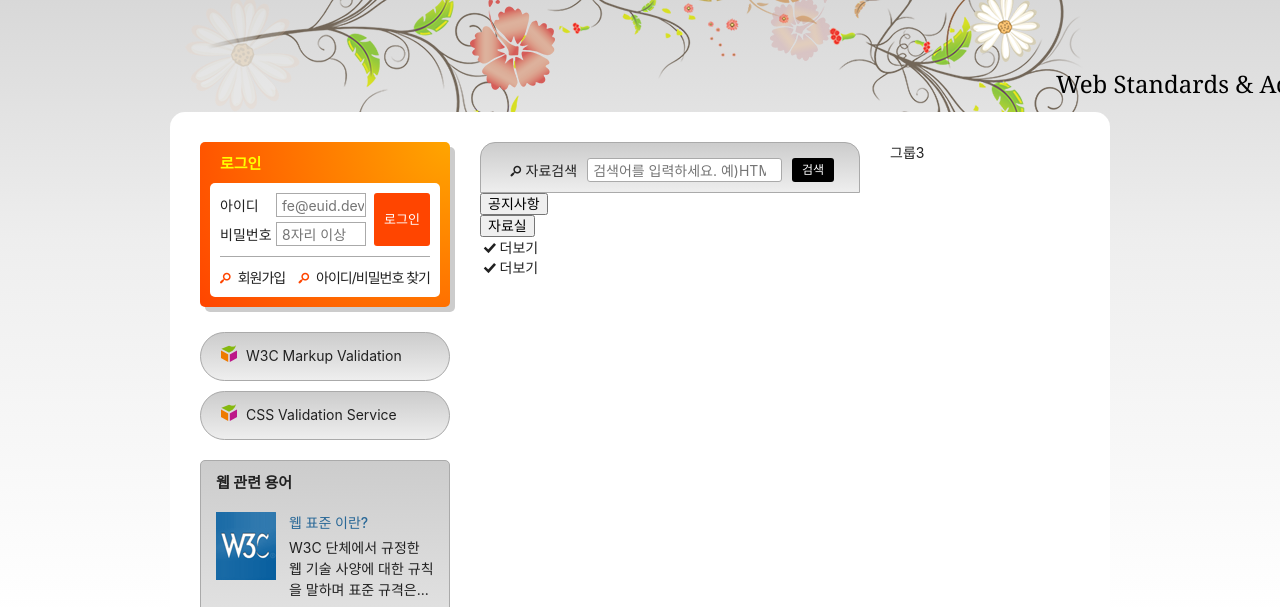
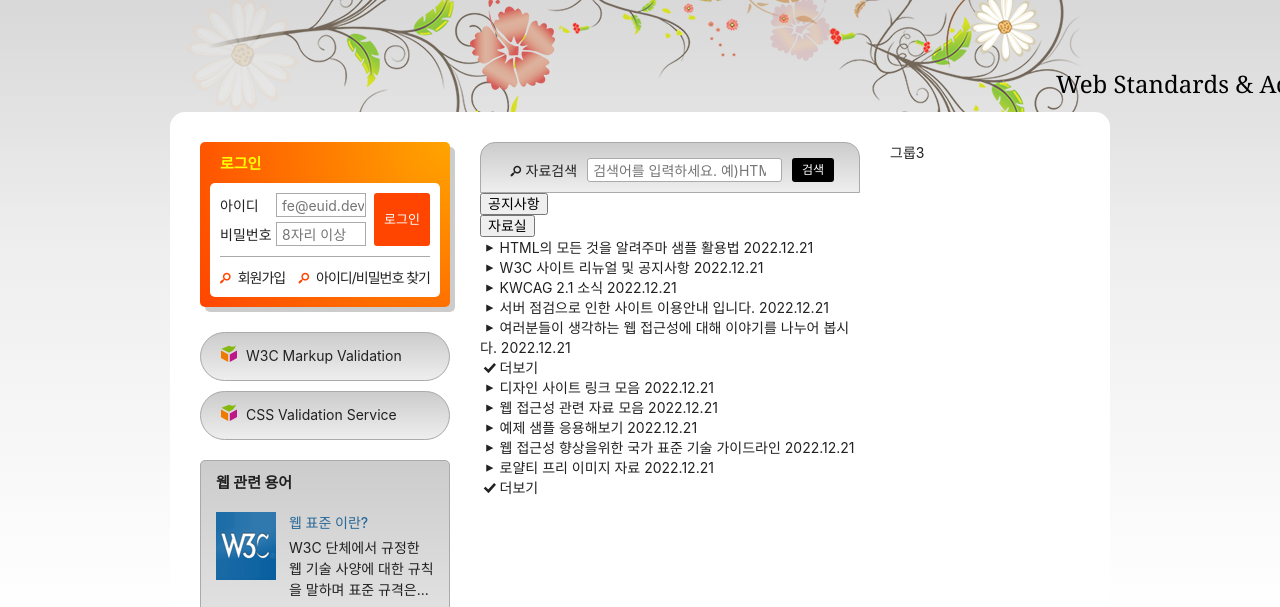
Before and after one commit to hayeonn2/HTML5, a website: page index.html in a window 1280 px wide. Shown: the part 135-742 px from the top of the page. Drawn offline with Linux system fonts and the light colour scheme; a web font is replaced by a local one.

Commit message:
공지사항 및 자료실 마크업

```diff
--- a/index.html
+++ b/index.html
@@ -308,26 +308,105 @@
         <div class="board">
           <ul class="tab-list" role="tablist">
             <li role="none">
-              <button type="button" class="tab" role="tab">공지사항</button>
+              <button
+                type="button"
+                class="tab"
+                role="tab"
+                aria-selected="true"
+                aria-controls="notice"
+                id="noticeButton"
+              >
+                공지사항
+              </button>
             </li>
 
             <li role="none">
-              <button type="button" class="tab" role="tab">자료실</button>
+              <button
+                type="button"
+                class="tab"
+                role="tab"
+                aria-selected="false"
+                aria-controls="archive"
+                id="archiveButton"
+              >
+                자료실
+              </button>
             </li>
           </ul>
 
-          <div class="notice tab-panel" role="tabpanel">
-            <h2 class="a11y-hidden">공지사항</h2>
+          <div
+            class="notice tab-panel"
+            role="tabpanel"
+            id="notice"
+            aria-labelledby="noticeButton"
+          >
+            <h2 class="a11y-hidden"></h2>
 
-            <ul class="board-list"></ul>
+            <ul class="board-list">
+              <li>
+                <a class="icon-stop" href="/"
+                  >HTML의 모든 것을 알려주마 샘플 활용법</a
+                >
+                <time datetime="2022-12-12T13:53:45">2022.12.21</time>
+              </li>
+              <li>
+                <a class="icon-stop" href="/">W3C 사이트 리뉴얼 및 공지사항</a>
+                <time datetime="2022-12-12T13:53:45">2022.12.21</time>
+              </li>
+              <li>
+                <a class="icon-stop" href="/">KWCAG 2.1 소식</a>
+                <time datetime="2022-12-12T13:53:45">2022.12.21</time>
+              </li>
+              <li>
+                <a class="icon-stop" href="/"
+                  >서버 점검으로 인한 사이트 이용안내 입니다.</a
+                >
+                <time datetime="2022-12-12T13:53:45">2022.12.21</time>
+              </li>
+              <li>
+                <a class="icon-stop" href="/"
+                  >여러분들이 생각하는 웹 접근성에 대해 이야기를 나누어
+                  봅시다.</a
+                >
+                <time datetime="2022-12-12T13:53:45">2022.12.21</time>
+              </li>
+            </ul>
 
             <a href="/" class="board-more icon-plus">더보기</a>
           </div>
 
-          <div class="archive tab-panel" role="tabpanel">
-            <h2 class="a11y-hidden">자료실</h2>
+          <div
+            class="archive tab-panel"
+            role="tabpanel"
+            id="archive"
+            aria-labelledby="archiveButton"
+          >
+            <h2 class="a11y-hidden"></h2>
 
-            <ul class="board-list"></ul>
+            <ul class="board-list">
+              <li>
+                <a class="icon-stop" href="/">디자인 사이트 링크 모음</a>
+                <time datetime="2022-12-21T13:53:45">2022.12.21</time>
+              </li>
+              <li>
+                <a class="icon-stop" href="/">웹 접근성 관련 자료 모음</a>
+                <time datetime="2022-12-21T13:53:45">2022.12.21</time>
+              </li>
+              <li>
+                <a class="icon-stop" href="/">예제 샘플 응용해보기</a>
+                <time datetime="2022-12-21T13:53:45">2022.12.21</time>
+              </li>
+              <li>
+                <a class="icon-stop" href="/"
+                  >웹 접근성 향상을위한 국가 표준 기술 가이드라인</a
+                >
+                <time datetime="2022-12-21T13:53:45">2022.12.21</time>
+              </li>
+              <li>
+                <a class="icon-stop" href="/">로얄티 프리 이미지 자료</a>
+                <time datetime="2022-12-21T13:53:45">2022.12.21</time>
+              </li>
+            </ul>
 
             <a href="/" class="board-more icon-plus">더보기</a>
           </div>
```
